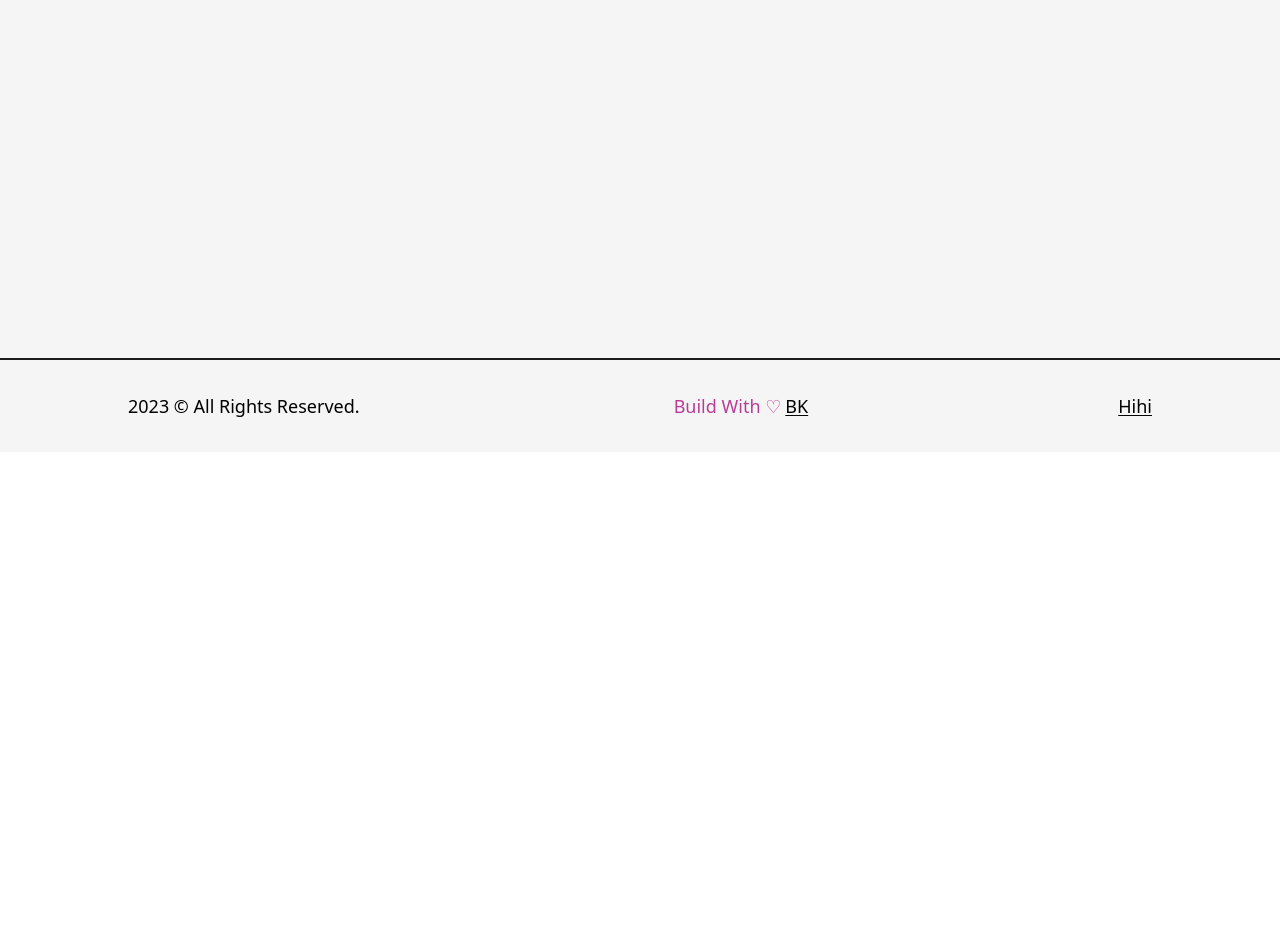
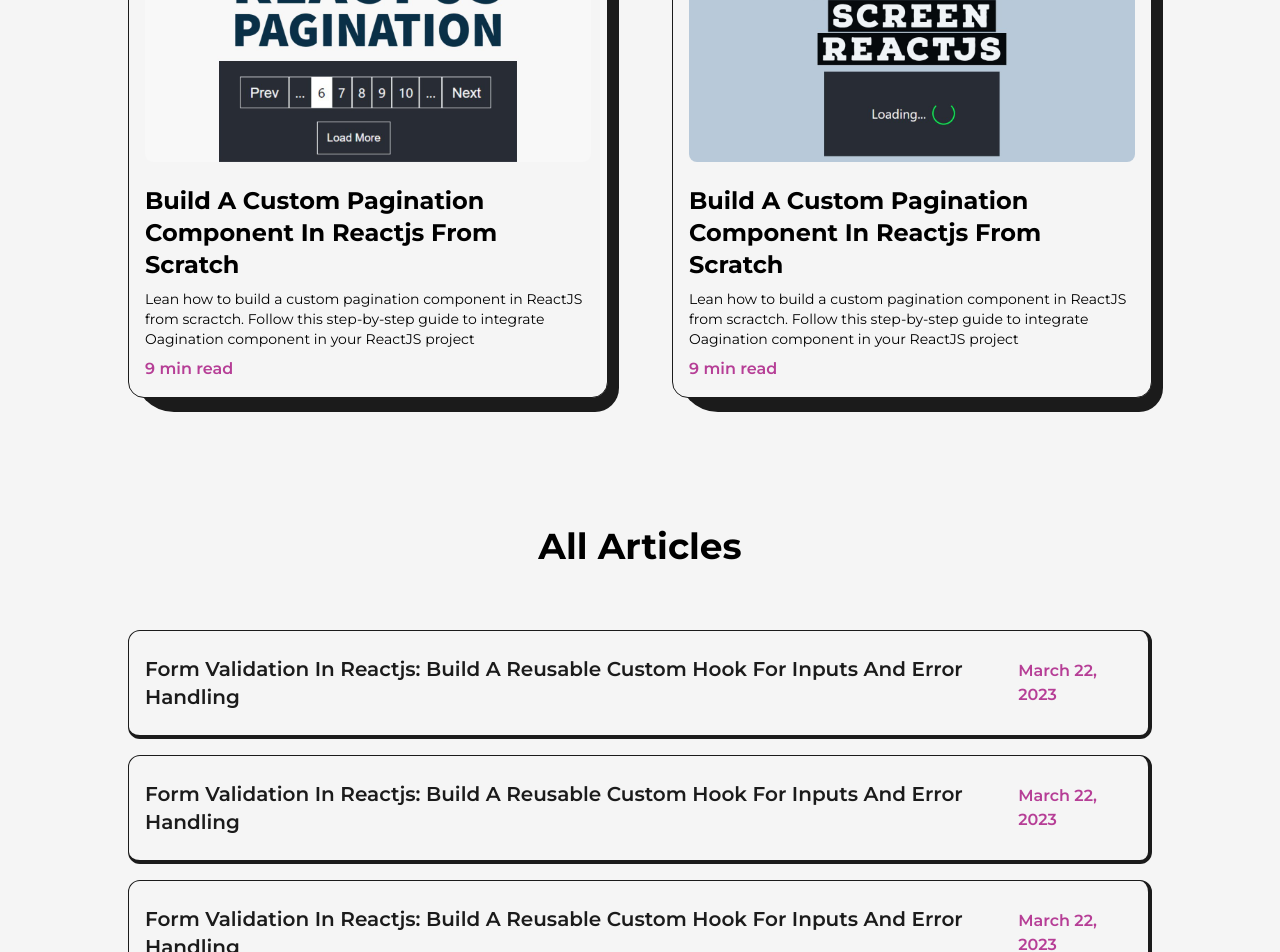
Before and after one commit to Parikun1412/portfolio, a Next.js app: page /articles in a window 1280 px wide. Before the commit this address had no page. Shown: the part 530-1482 px from the top of the page. Before the commit the page ends 982 px from the top, so only its background shows below. Built offline with nearby package versions, Linux system fonts and the light colour scheme.

Commit message:
Articles Page

```diff
--- /dev/null
+++ b/src/app/articles/layout.tsx
@@ -0,0 +1,11 @@
+import Articles from "./page";
+
+export const metadata = {
+    title: "Articles Page",
+};
+
+const ArticlesLayout = () => {
+    return <Articles />;
+};
+
+export default ArticlesLayout;
--- /dev/null
+++ b/src/app/articles/page.tsx
@@ -0,0 +1,148 @@
+"use client";
+
+import React, { useRef } from "react";
+import Layout from "../components/layout";
+import AnimatedText from "../components/animated-text";
+import Link from "next/link";
+import Image, { StaticImageData } from "next/image";
+import article1 from "../../../public/images/articles/pagination component in reactjs.jpg";
+import article2 from "../../../public/images/articles/create loading screen in react js.jpg";
+import { motion, useMotionValue } from "framer-motion";
+import article3 from "../../../public/images/articles/create modal component in react using react portals.png";
+import article4 from "../../../public/images/articles/pagination component in reactjs.jpg";
+import article5 from "../../../public/images/articles/todo list app built using react redux and framer motion.png";
+
+const FramerImage = motion(Image);
+
+interface Props {
+    img: StaticImageData;
+    title: string;
+    time?: string;
+    summary?: string;
+    link: string;
+    date?: string;
+}
+
+const MovingImg = ({ title, img, link }: Props) => {
+    const x = useMotionValue(0);
+    const y = useMotionValue(0);
+    const imgRef = useRef<HTMLImageElement>(null);
+
+    const handleMouse = (event: any) => {
+        if (imgRef.current) {
+            imgRef.current.style.display = "inline-block";
+            x.set(event.pageX);
+            y.set(-10);
+        }
+    };
+
+    const handleMouseLeave = (event: any) => {
+        if (imgRef.current) {
+            imgRef.current.style.display = "none";
+            x.set(0);
+            y.set(0);
+        }
+    };
+
+    return (
+        <Link href={link} target="_blank" onMouseMove={handleMouse} onMouseLeave={handleMouseLeave}>
+            <h2 className="capitalize text-xl font-semibold hover:underline">{title}</h2>
+            <FramerImage
+                style={{ x: x, y: y }}
+                ref={imgRef}
+                src={img}
+                alt={title}
+                className="z-10 w-96 h-auto hidden absolute rounded-lg"
+                initial={{ opacity: 0 }}
+                whileInView={{ opacity: 1, transition: { duration: 0.2 } }}
+            />
+        </Link>
+    );
+};
+
+const Article = ({ img, title, date, link }: Props) => {
+    return (
+        <motion.li
+            initial={{ y: 200 }}
+            whileInView={{ y: 0, transition: { duration: 0.5, ease: "easeInOut" } }}
+            viewport={{ once: true }}
+            className="relative w-full p-4 py-6 my-4 rounded-xl flex items-center justify-between bg-light text-dark first:mt-0 border border-solid border-dark border-r-4 border-b-4"
+        >
+            <MovingImg img={img} title={title} link={link} />
+            <span className="text-primary font-semibold pl-4">{date}</span>
+        </motion.li>
+    );
+};
+
+const FeaturedArticle = ({ img, title, time, summary, link }: Props) => {
+    return (
+        <li className="col-span-1 w-full p-4 bg-light border border-solid border-dark rounded-2xl relative">
+            <div className="absolute top-0 -right-3 -z-10 w-[101.5%] h-[103%] rounded-[2.5rem] bg-dark rounded-br-3xl" />
+            <Link href={link} target="_blank" className="w-full inline-block cursor-pointer overflow-hidden rounded-lg">
+                <FramerImage
+                    src={img}
+                    alt={title}
+                    className="w-full h-auto"
+                    whileHover={{ scale: 1.05 }}
+                    transition={{ duration: 0.2 }}
+                />
+            </Link>
+            <Link href={link} target="_blank">
+                <h2 className="capitalize text-2xl font-bold my-2 mt-4 hover:underline">{title}</h2>
+            </Link>
+            <p className="text-sm mb-2">{summary}</p>
+            <span className="text-primary font-semibold">{time}</span>
+        </li>
+    );
+};
+
+const Articles = () => {
+    return (
+        <>
+            <main className="w-full pb-16 flex flex-col items-center justify-center overflow-hidden">
+                <Layout className="pt-16">
+                    <AnimatedText text="Words Can Change The World!" className="mb-16" />
+                    <ul className="grid grid-cols-2 gap-16">
+                        <FeaturedArticle
+                            title="Build A Custom Pagination Component In Reactjs From Scratch"
+                            summary="Lean how to build a custom pagination component in ReactJS from scractch. Follow this step-by-step guide to integrate Oagination component in your ReactJS project"
+                            time="9 min read"
+                            link="/"
+                            img={article1}
+                        />
+                        <FeaturedArticle
+                            title="Build A Custom Pagination Component In Reactjs From Scratch"
+                            summary="Lean how to build a custom pagination component in ReactJS from scractch. Follow this step-by-step guide to integrate Oagination component in your ReactJS project"
+                            time="9 min read"
+                            link="/"
+                            img={article2}
+                        />
+                    </ul>
+                    <h2 className="font-bold text-4xl w-full text-center my-16 mt-32">All Articles</h2>
+                    <ul>
+                        <Article
+                            title="Form Validation In Reactjs: Build A Reusable Custom Hook For Inputs And Error Handling"
+                            date="March 22, 2023"
+                            link="/"
+                            img={article3}
+                        />
+                        <Article
+                            title="Form Validation In Reactjs: Build A Reusable Custom Hook For Inputs And Error Handling"
+                            date="March 22, 2023"
+                            link="/"
+                            img={article4}
+                        />
+                        <Article
+                            title="Form Validation In Reactjs: Build A Reusable Custom Hook For Inputs And Error Handling"
+                            date="March 22, 2023"
+                            link="/"
+                            img={article5}
+                        />
+                    </ul>
+                </Layout>
+            </main>
+        </>
+    );
+};
+
+export default Articles;
```
